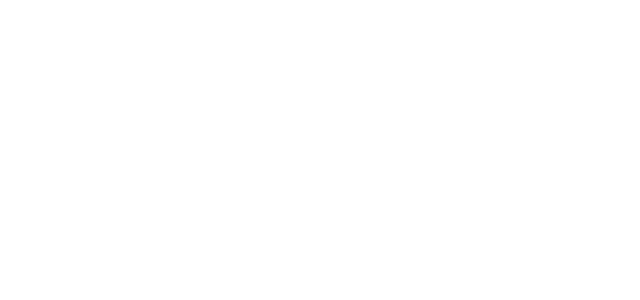
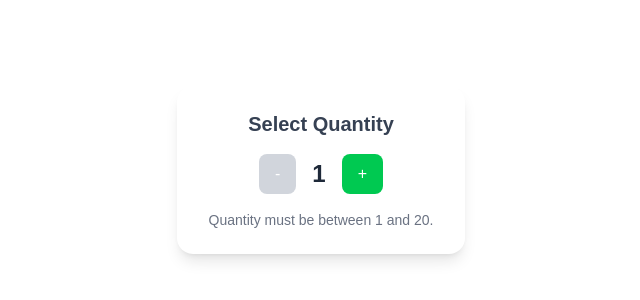
Before and after one commit to MohammadUvesh-Ghanchi/cprg306-assignments, a Next.js app: page /week-4 in a window 1280 px wide. Shown: the part 230-530 px from the top of the page, without its empty margins (319-959 px from the left). Built offline with nearby package versions, Linux system fonts and the light colour scheme.

Commit message:
Completed rest of new-item.js
added buttons with styling

```diff
--- a/app/week-4/new-item.js
+++ b/app/week-4/new-item.js
@@ -12,4 +12,36 @@
   const decrement = () => {
     setQuantity((prev) => (prev > 1 ? prev - 1 : prev));
   };
+  return (
+    <div className="bg-white shadow-lg rounded-2xl p-6 flex flex-col items-center space-y-4 w-72">
+      <h2 className="text-xl font-bold text-gray-700">Select Quantity</h2>
+      <div className="flex items-center space-x-4">
+        {}
+        <button
+          onClick={decrement}
+          disabled={quantity === 1}
+          className={`px-4 py-2 rounded-lg text-white ${
+            quantity === 1 ? "bg-gray-300 cursor-not-allowed" : "bg-red-500 hover:bg-red-600"
+          }`}
+        >
+          -
+        </button>
+
+
+        <span className="text-2xl font-semibold text-gray-800">{quantity}</span>
+
+
+        <button
+          onClick={increment}
+          disabled={quantity === 20}
+          className={`px-4 py-2 rounded-lg text-white ${
+            quantity === 20 ? "bg-gray-300 cursor-not-allowed" : "bg-green-500 hover:bg-green-600"
+          }`}
+        >
+          +
+        </button>
+      </div>
+      <p className="text-sm text-gray-500">Quantity must be between 1 and 20.</p>
+    </div>
+  );
 }
```
